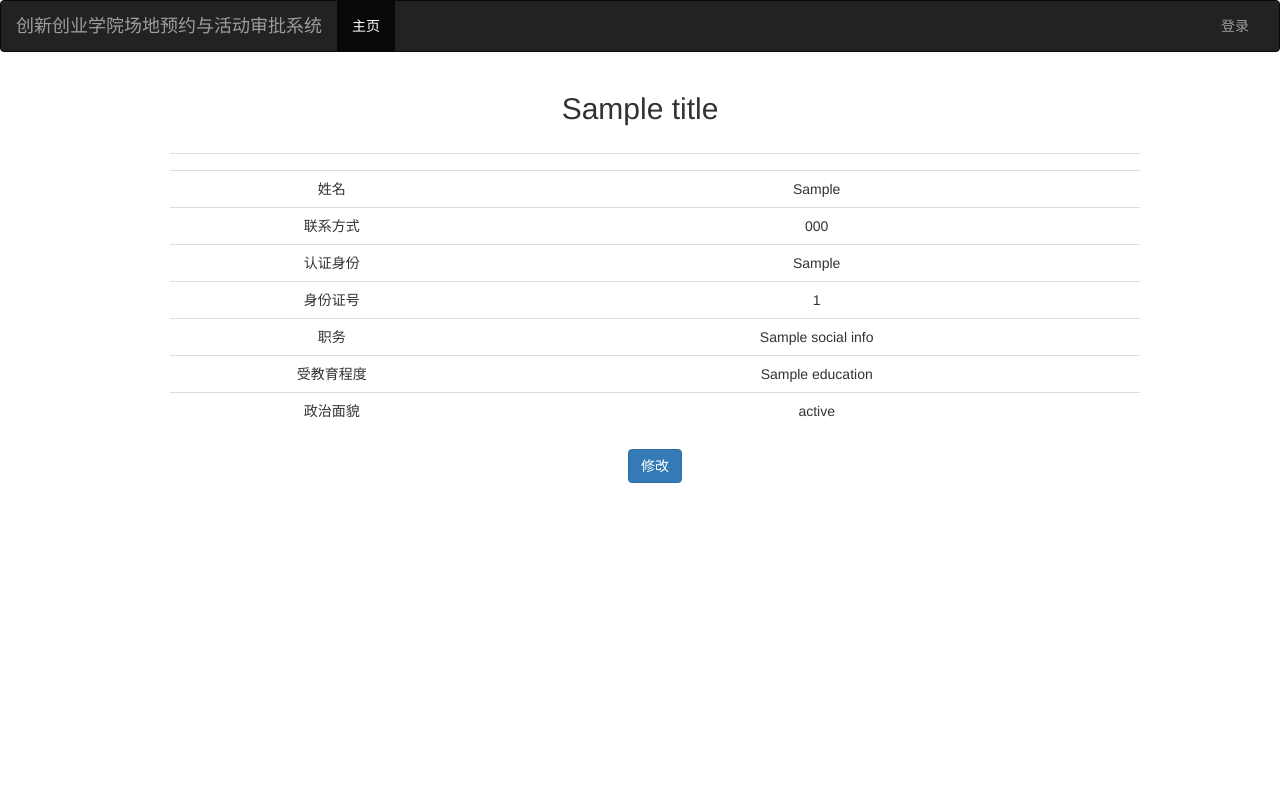
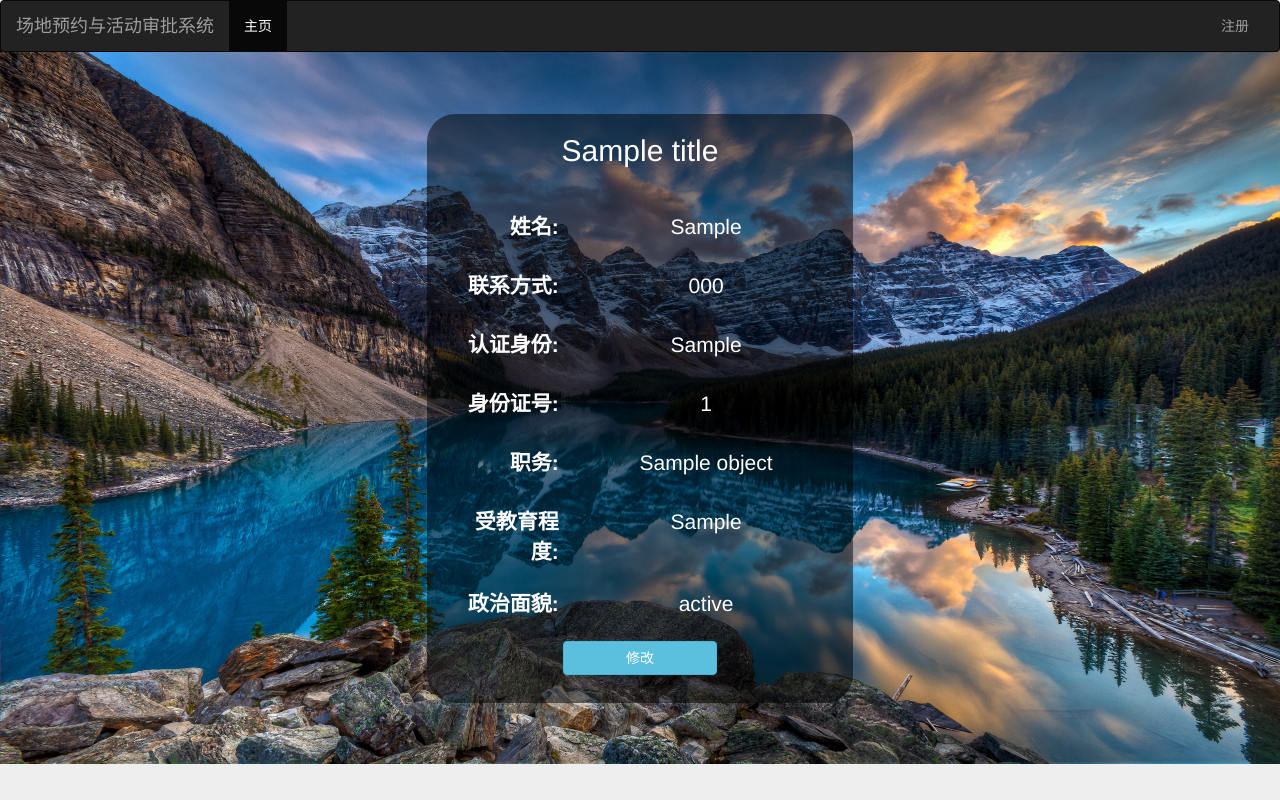
Before and after one commit to oosprey/SRPA, a Django app: template authentication/templates/authentication/social_info_detail.html in a window 1280 px wide. Run offline with Django 3.2, Linux system fonts and the light colour scheme; the template is opened without the code that fills it: most values are stand-ins (such as "Sample title", 1, 10 or a date in 2020); some libraries are stand-ins or nearby versions.

Commit message:
[add] A pretty style.

```diff
--- a/SRPA/settings.py
+++ b/SRPA/settings.py
@@ -3,7 +3,7 @@
 # Author: David
 # Email: youchen.du@gmail.com
 # Created: 2017-09-07 09:05
-# Last modified: 2017-09-07 22:03
+# Last modified: 2017-09-08 09:06
 # Filename: settings.py
 # Description:
 """
@@ -145,4 +145,4 @@ LOGIN_URL = '/accounts/login'
 
 
 # Context variables related to SRPA
-TITLE = '创新创业学院场地预约与活动审批系统'
+TITLE = '场地预约与活动审批系统'
--- a/SRPA/templates/base/layout.html
+++ b/SRPA/templates/base/layout.html
@@ -18,7 +18,7 @@
             <div class="container-fluid">
                 <div class="navbar-header">
                     <button type="button" class="navbar-toggle collapsed" data-toggle="collapse" data-target="#bs-example-navbar-collapse-1" aria-expanded="false">
-                        <span class="sr-only">Toggle navigation</span>
+                        <span class="sr-only">导航</span>
                         <span class="icon-bar"></span>
                         <span class="icon-bar"></span>
                         <span class="icon-bar"></span>
@@ -42,14 +42,20 @@
                             </ul>
                         </li>
                         {% else %}
-                        <li><a href="{% url 'login' %}">登录</a></li>
+                        <li><a href="{% url 'register' %}">注册</a></li>
                         {% endif %}
                     </ul>
                 </div><!-- /.navbar-collapse -->
             </div><!-- /.container-fluid -->
         </nav>
-        <div id="main-container" class="container">
-            {% block container %}{% endblock %}
+        {% block before-container %}
+        <img src="{% static 'imgs/tmp_bg.jpg' %}" class="main-bg">
+        {% endblock %}
+        <div id="main-container" class="container-fluid">
+            <div class="row">
+                {% block container %}
+                {% endblock %}
+            </div>
         </div>
         {% block footer_js %}
         <script type='text/javascript' src="{% static 'js/jquery.min.js'%}"></script>
--- a/authentication/templates/authentication/social_info_detail.html
+++ b/authentication/templates/authentication/social_info_detail.html
@@ -12,45 +12,44 @@
 {% endblock %}
 
 {% block container%}
-<div class="title-div">
-    <h2 class="title">{{ title }}</h2>
-</div>
-<div class="container">
-    <table class="table table-hover">
-        <tr>
-            <th class="col-sm-4"></th>
-            <th class="col-sm-8"></th>
-        </tr>
-        <tr>
-            <td>姓名</td>
-            <td>{{object.user.first_name}}</td>
-        </tr>
-        <tr>
-            <td>联系方式</td>
-            <td>{{object.phone}}</td>
-        </tr>
-        <tr>
-            <td>认证身份</td>
-            <td>{{object.get_identity_display}}</td>
-        </tr>
-        <tr>
-            <td>身份证号</td>
-            <td>{{object.social_info.citizen_id}}</td>
-        </tr>
-        <tr>
-            <td>职务</td>
-            <td>{{object.social_info.title}}</td>
-        </tr>
-        <tr>
-            <td>受教育程度</td>
-            <td>{{object.social_info.education}}</td>
-        </tr>
-        <tr>
-            <td>政治面貌</td>
-            <td>{{object.social_info.get_political_status_display}}</td>
-        </tr>
-    </table>
-    <a class="btn btn-primary" href="{% url 'update_detail_info' object.uid %}">修改</a>
+
+<div class="col-sm-4 col-sm-offset-4 text-center srpa-background">
+    <div class="title-div col-sm-12">
+        <h2 class="title">{{ title }}</h2>
+    </div>
+
+    <div class="col-sm-12">
+        <form class="form-horizontal">
+            {% include './user_info_detail.html' %}
+            <div class="form-group">
+                <label class="col-sm-4 control-label">身份证号:</label>
+                <div class="col-sm-8">
+                    <p class="form-control-static">{{object.citizen_id}}</p>
+                </div>
+            </div>
+            <div class="form-group">
+                <label class="col-sm-4 control-label">职务:</label>
+                <div class="col-sm-8">
+                    <p class="form-control-static">{{object.title}}</p>
+                </div>
+            </div>
+            <div class="form-group">
+                <label class="col-sm-4 control-label">受教育程度:</label>
+                <div class="col-sm-8">
+                    <p class="form-control-static">{{object.get_education_display}}</p>
+                </div>
+            </div>
+            <div class="form-group">
+                <label class="col-sm-4 control-label">政治面貌:</label>
+                <div class="col-sm-8">
+                    <p class="form-control-static">{{object.get_political_status_display}}</p>
+                </div>
+            </div>
+        </form>
+        <div class="col-sm-6 col-sm-offset-3">
+        <a type="button" class="btn btn-info btn-block" href="{% url 'update_detail_info' object.uid %}">修改</a>
+        </div>
+    </div>
 </div>
 {% endblock %}
 
--- a/authentication/templates/authentication/update.html
+++ b/authentication/templates/authentication/update.html
@@ -12,9 +12,7 @@
 {% endblock %}
 
 {% block container%}
-<div class="title-div">
-    <h2 class="title">{{TITLE}}</h2>
-</div>
+<div class="row">
     <div class="login-form-div col-sm-12">
         <form class="form-horizontal" method="POST" action="{% url 'register' %}">
             {% csrf_token %}
@@ -53,4 +51,5 @@
             </div>
         </form>
     </div>
+</div>
 {% endblock %}
--- /dev/null
+++ b/authentication/templates/authentication/user_info_detail.html
@@ -0,0 +1,18 @@
+<div class="form-group">
+    <label class="col-sm-4 control-label">姓名:</label>
+    <div class="col-sm-8">
+        <p class="form-control-static">{{object.user.first_name}}</p>
+    </div>
+</div>
+<div class="form-group">
+    <label class="col-sm-4 control-label">联系方式:</label>
+    <div class="col-sm-8">
+        <p class="form-control-static">{{object.phone}}</p>
+    </div>
+</div>
+<div class="form-group">
+    <label class="col-sm-4 control-label">认证身份:</label>
+    <div class="col-sm-8">
+        <p class="form-control-static">{{object.get_identity_display}}</p>
+    </div>
+</div>
--- a/authentication/urls.py
+++ b/authentication/urls.py
@@ -3,7 +3,7 @@
 # Author: David
 # Email: youchen.du@gmail.com
 # Created: 2017-09-07 09:10
-# Last modified: 2017-09-07 18:19
+# Last modified: 2017-09-08 10:13
 # Filename: urls.py
 # Description:
 from django.conf.urls import url
@@ -19,8 +19,8 @@ urlpatterns = [
         name='logout'),
     url('^accounts/register', views.RegisterView.as_view(),
         name='register'),
-    url('^accounts/load_register_form', views.RegisterRedirectView.as_view(),
-        name='load_register_form'),
+    url('^accounts/load_auth_form', views.AuthFormLoadView.as_view(),
+        name='load_auth_form'),
     url('^accounts/student_register', views.StudentRegisterView.as_view(),
         name='student_register'),
     url('^accounts/social_register', views.SocialRegisterView.as_view(),
--- a/static/css/auth.css
+++ b/static/css/auth.css
@@ -5,3 +5,27 @@
 .nav-tabs{
     margin-bottom: 2em;
 }
+
+.srpa-background{
+    background: rgba(0, 0, 0, 0.5);
+    padding-bottom: 2em;
+    color: white;
+    margin-top: 3em;
+    border-radius: 2em;
+}
+
+.input-group-addon-wide{
+    min-width: 7em;
+}
+
+.white a{
+    color: white;
+}
+
+label{
+    font-size: 1.5em;
+}
+
+p{
+    font-size: 1.5em;
+}
--- a/static/css/base.css
+++ b/static/css/base.css
@@ -1,10 +1,14 @@
-.container {
-    width: 1000px;
-    margin-left: auto;
-    margin-right: auto;
-    text-align: center;
-    margin-top: 1em;
-}
 tr, th, td {
     text-align: center;
 }
+
+body{
+    background: rgb(238, 238, 238);
+}
+
+.main-bg{
+    position: fixed;
+    z-index: -1;
+    margin-top: -2em;
+    width: 100%;
+}
--- a/static/js/auth.js
+++ b/static/js/auth.js
@@ -1,9 +1,9 @@
-function load_register_form(type)
+function load_auth_form(type)
 {
     $.ajax({
-        url: '/accounts/load_register_form',
+        url: '/accounts/load_auth_form',
         type: 'GET',
-        data: {'register_type': type},
+        data: {'form_type': type},
         success: load_form_callback,
     });
 }
```
Also changed, not shown: authentication/templates/authentication/detail_update.html (+8 -5 lines), authentication/templates/authentication/index.html (+1 -21 lines), authentication/templates/authentication/info_form.html (+10 -8 lines), authentication/templates/authentication/layout.html (added, +13 -0 lines), authentication/templates/authentication/login.html (+15 -20 lines), authentication/templates/authentication/register.html (+14 -16 lines), authentication/templates/authentication/student_info_detail.html (+24 -31 lines), authentication/views.py (+17 -12 lines), static/imgs/dlut_bg.jpg (added), static/imgs/tmp_bg.jpg (added). Lines whose indentation alone changed are shown as unchanged.
